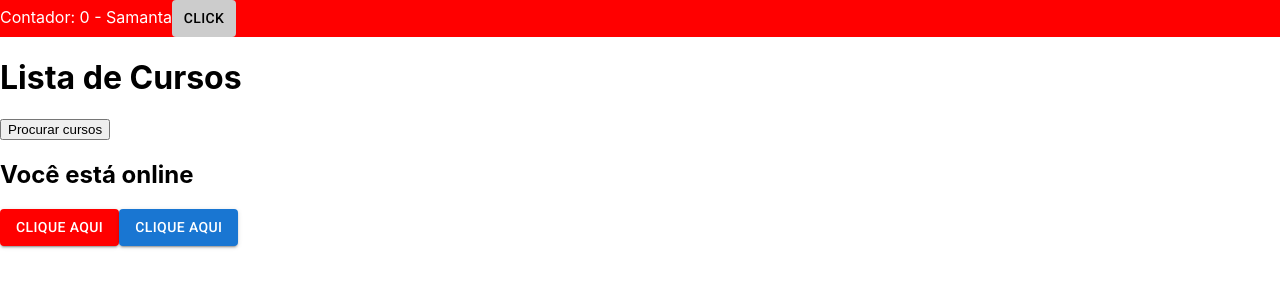
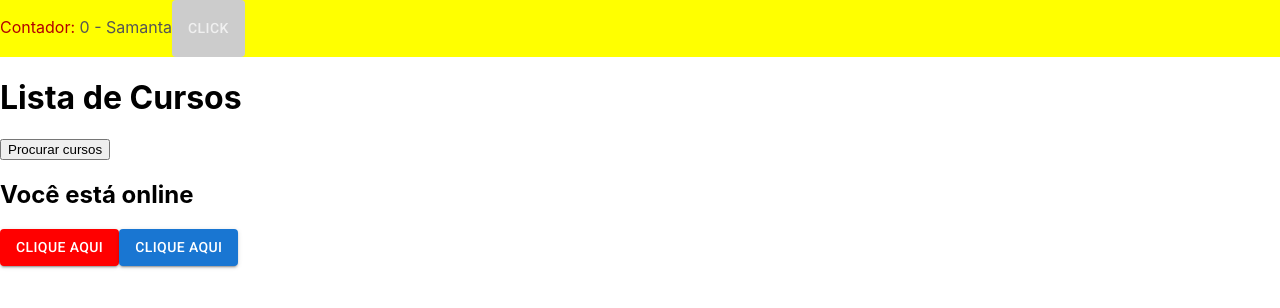
Before and after one commit to samantafluture/basic-react-studies, a React (Create React App) app: page / in a window 1280 px wide. Shown: the top 308 px of the page. Built offline with nearby package versions, Linux system fonts and the light colour scheme.

Commit message:
create custom themes with styled comp

```diff
--- a/src/components/MeuComponente/Contador.js
+++ b/src/components/MeuComponente/Contador.js
@@ -7,7 +7,7 @@ function Contador(props) {
 
     return (
         <MinhaDiv>
-            Contador: {numero} - {props.abc}
+            Contador: <span>{numero} - {props.abc}</span>
             <MeuBotao onClick={() => setNumero(numero + 1)}>Click</MeuBotao>
             {props.children}
         </MinhaDiv>
--- a/src/components/MeuComponente/Contador.styled.js
+++ b/src/components/MeuComponente/Contador.styled.js
@@ -1,12 +1,23 @@
 import { styled } from '@mui/material/styles';
 import { Button } from '@mui/material';
 
+const minhaCor = 'yellow';
+
 export const MinhaDiv = styled('div')`
-    background-color: #ff0000;
-    color: #fff;
+    background-color: ${minhaCor};
+    color: ${( { theme }) => theme.palette.primary.dark };
+
+    span {
+        color: #555;
+    }
 `;
 
 export const MeuBotao = styled(Button)`
     background-color: #ccc;
     color: #000;
+    padding: ${({ theme }) => theme.spacing(2)};
+
+    &.MuiButton-root {
+        color: #f0f0f0;
+    }
 `;
```
